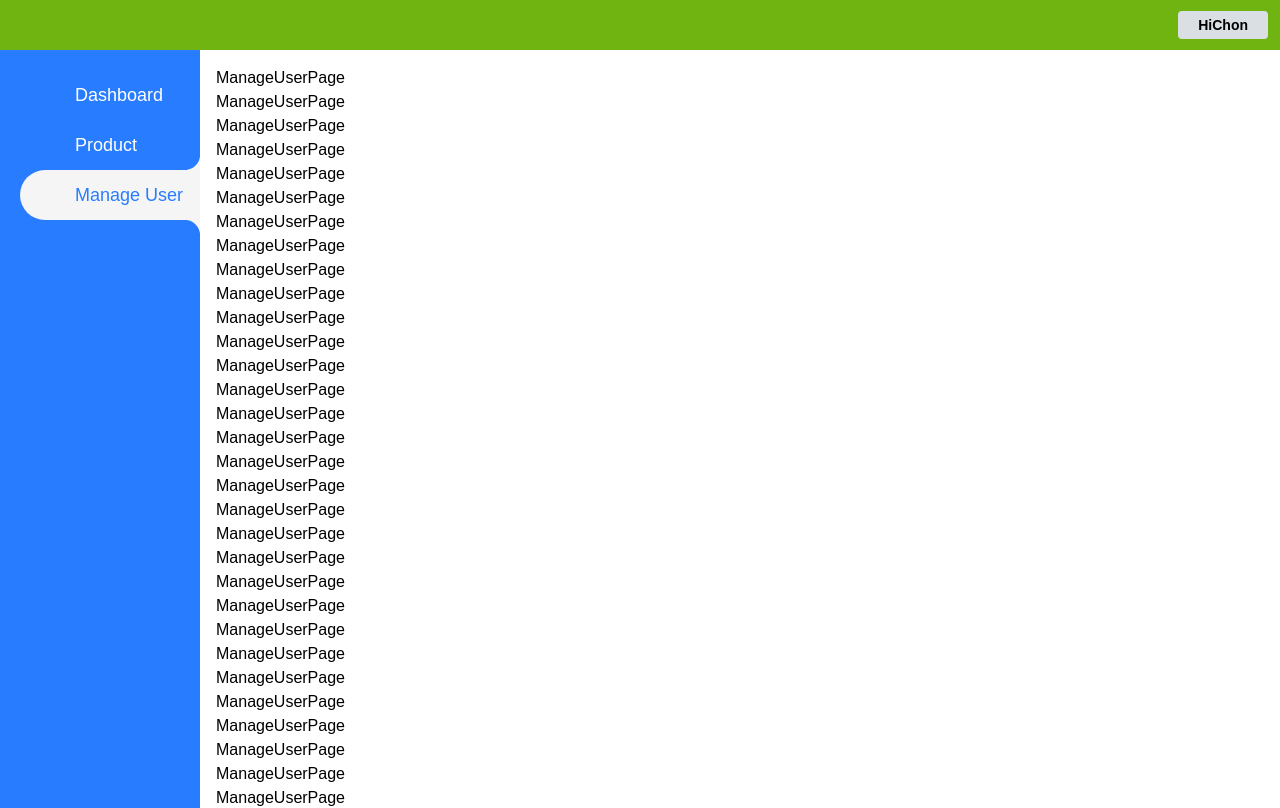
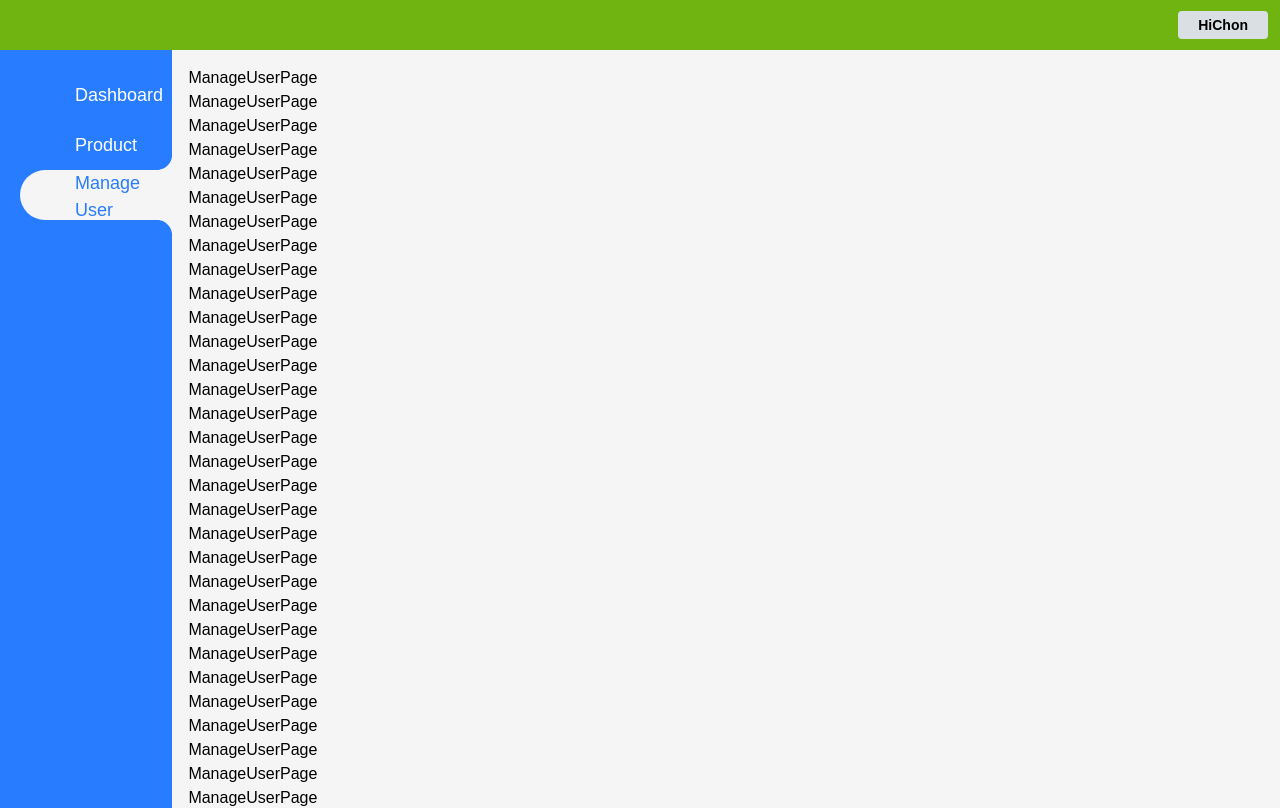
Before and after one commit to chon26909/Store-Portal, a React (Vite) app: page /manage-user in a window 1280 px wide. Shown: the top 808 px of the page. Built offline with nearby package versions, Linux system fonts and the light colour scheme.

Commit message:
update main layout

```diff
--- a/src/layouts/MainLayout.tsx
+++ b/src/layouts/MainLayout.tsx
@@ -22,9 +22,12 @@ export default MainLayout;
 
 const MainLayoutStyle = styled.div`
     display: flex;
+    flex-wrap: nowrap;
     min-height: calc(100vh - 50px);
 `;
 
 const ContentWapper = styled.div`
     padding: 1rem;
+    background-color: whitesmoke;
+    width: 100%;
 `;
```
